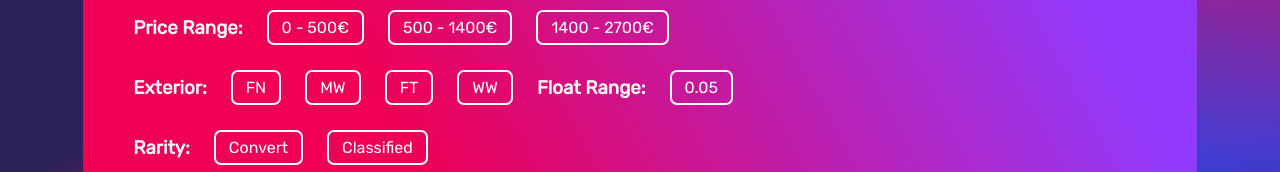
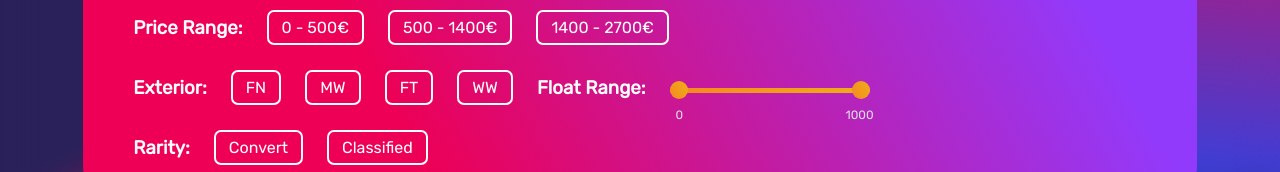
Before and after one commit to nhtoby311/csgo-shop, a React (Create React App) app: page / in a window 1280 px wide. Both pictures are taken after a click on the element 153 px from the left and 220 px from the top of the page. Shown: the part 280-452 px from the top of the page. Built offline with nearby package versions, Linux system fonts and the light colour scheme.

Commit message:
multirange slider added

```diff
--- a/src/components/Filter/Filter.tsx
+++ b/src/components/Filter/Filter.tsx
@@ -4,6 +4,7 @@ import gsap from 'gsap'
 import FilterButton from './FilterButton/FilterButton'
 import useFilterOption from '../../hooks/useFilterOption'
 import { useEffect, useRef, useState } from 'react'
+import MultiRangeSlider from './MultiRangeSlider/MultiRangeSlider'
 
 
 
@@ -11,6 +12,7 @@ export default function Filter(props:any)
 {
     const [fileterOptionState, setFilterOptionState] = useState(false);
     const {priceRange, exterior,rarity,floatRange} = useFilterOption()
+    //const [rangeval, setRangeval] = useState('');
     const [listFilter, setListFilter] = useState<any>({
         price: [],
         exterior: [],
@@ -199,6 +201,10 @@ export default function Filter(props:any)
                     })}
                     <div className="function-line">
                     <h3>Float Range:</h3>
+
+
+                    <MultiRangeSlider min={0} max={1000}/>
+
                     {floatRange.map((p,index) => {
                         return <FilterButton key={index} val={p} dispatch={handleList} type={"PRICE"}/>
                     })}
--- /dev/null
+++ b/src/components/Filter/MultiRangeSlider/MultiRangeSlider.scss
@@ -0,0 +1,109 @@
+@import '../../../var.scss';
+
+.container {
+    height: 100vh;
+    display: flex;
+    align-items: center;
+    justify-content: center;
+  }
+
+  .slider {
+    position: relative;
+    width: 200px;
+  }
+
+  .slider__track,
+  .slider__range,
+  .slider__left-value,
+  .slider__right-value {
+    position: absolute;
+  }
+
+  .slider__track,
+  .slider__range {
+    border-radius: 3px;
+    height: 5px;
+  }
+
+  .slider__track {
+    background-color: rgba(250, 250, 250, 0.2);
+    width: 100%;
+    z-index: 1;
+  }
+
+  .slider__range {
+    background: $yellow-color;
+    z-index: 2;
+  }
+
+  .slider__left-value,
+  .slider__right-value {
+    color: #dee2e6;
+    font-size: 12px;
+    margin-top: 20px;
+  }
+
+  .slider__left-value {
+    left: 6px;
+  }
+
+  .slider__right-value {
+    right: -4px;
+  }
+
+  /* Removing the default appearance */
+  .thumb,
+  .thumb::-webkit-slider-thumb {
+    -webkit-appearance: none;
+  }
+
+  .thumb {
+    pointer-events: none;
+    position: absolute;
+    height: 0;
+    width: 200px;
+    outline: none;
+  }
+
+  /* For Chrome browsers */
+  .thumb::-webkit-slider-thumb {
+    background: $yellow-color;
+    border: none;
+    border-radius: 50%;
+    cursor: pointer;
+    height: 18px;
+    width: 18px;
+    margin-top: 4px;
+    pointer-events: all;
+    position: relative;
+  }
+
+  .thumb--left::-webkit-slider-thumb {
+    z-index: 3;
+  }
+
+  .thumb--right::-webkit-slider-thumb {
+    z-index: 4;
+  }
+
+  /* For Firefox browsers */
+  .thumb::-moz-range-thumb {
+    background-color: #f1f5f7;
+    border: none;
+    border-radius: 50%;
+    box-shadow: 0 0 1px 1px #ced4da;
+    cursor: pointer;
+    height: 18px;
+    width: 18px;
+    margin-top: 4px;
+    pointer-events: all;
+    position: relative;
+  }
+
+  .thumb--left::-moz-range-thumb {
+    z-index: 3;
+  }
+
+  .thumb--right::-moz-range-thumb {
+    z-index: 4;
+  }
--- /dev/null
+++ b/src/components/Filter/MultiRangeSlider/MultiRangeSlider.tsx
@@ -0,0 +1,89 @@
+import {
+    ChangeEvent,
+    FC,
+    useCallback,
+    useEffect,
+    useState,
+    useRef
+  } from "react";
+  import "./MultiRangeSlider.scss";
+
+  type MultiRangeSliderProps = {
+    min: number;
+    max: number;
+  }
+
+  const MultiRangeSlider: FC<MultiRangeSliderProps> = ({ min, max }) => {
+    const [minVal, setMinVal] = useState(min);
+    const [maxVal, setMaxVal] = useState(max);
+    const minValRef = useRef(min);
+    const maxValRef = useRef(max);
+    const range = useRef<HTMLDivElement>(null);
+
+    // Convert to percentage
+    const getPercent = useCallback(
+      (value: number) => Math.round(((value - min) / (max - min)) * 100),
+      [min, max]
+    );
+
+    // Set width of the range to decrease from the left side
+    useEffect(() => {
+      const minPercent = getPercent(minVal);
+      const maxPercent = getPercent(maxValRef.current);
+
+      if (range.current) {
+        range.current.style.left = `${minPercent}%`;
+        range.current.style.width = `${maxPercent - minPercent}%`;
+      }
+    }, [minVal, getPercent]);
+
+    // Set width of the range to decrease from the right side
+    useEffect(() => {
+      const minPercent = getPercent(minValRef.current);
+      const maxPercent = getPercent(maxVal);
+
+      if (range.current) {
+        range.current.style.width = `${maxPercent - minPercent}%`;
+      }
+    }, [maxVal, getPercent]);
+
+    return (
+
+      <div>
+        <input
+          type="range"
+          min={min}
+          max={max}
+          value={minVal}
+          onChange={(event: ChangeEvent<HTMLInputElement>) => {
+            const value = Math.min(Number(event.target.value), maxVal - 1);
+            setMinVal(value);
+            minValRef.current = value;
+          }}
+          className="thumb thumb--left"
+          style={{ zIndex: 5  }}
+        />
+        <input
+          type="range"
+          min={min}
+          max={max}
+          value={maxVal}
+          onChange={(event: ChangeEvent<HTMLInputElement>) => {
+            const value = Math.max(Number(event.target.value), minVal + 1);
+            setMaxVal(value);
+            maxValRef.current = value;
+          }}
+          className="thumb thumb--right"
+        />
+
+        <div className="slider">
+          <div className="slider__track"></div>
+          <div ref={range} className="slider__range"></div>
+          <div className="slider__left-value">{minVal}</div>
+          <div className="slider__right-value">{maxVal}</div>
+        </div>
+      </div>
+    );
+  };
+
+export default MultiRangeSlider;
--- a/src/components/Header/Header.tsx
+++ b/src/components/Header/Header.tsx
@@ -1,6 +1,7 @@
 import './Header.scss'
 export default function Header()
 {
+
     return (
         <div className="header">
             <h1>Logo</h1>
--- a/src/hooks/useFilterOption.ts
+++ b/src/hooks/useFilterOption.ts
@@ -6,6 +6,14 @@ type Action =
 {
     type:string,
     payload?: Api[]
+}
+
+type initialState =
+{
+    priceRange:string[],
+    exterior:string[],
+    rarity:string[],
+    floatRange:number[]
 }
 
 const uniqueAll = (array:string[],type:string) =>
@@ -112,12 +120,12 @@ function reducer(state:typeof initialState,action:Action)
 
 }
 
-const initialState =
+const initialState:initialState =
 {
     priceRange:['0$'],
     exterior:['FN'],
     rarity:['Convert'],
-    floatRange:['0.05']
+    floatRange:[]
 }
 
 export default function useFilterOption()
```
Also changed, not shown: src/components/Filter/Filter.scss (+27 -0 lines).
